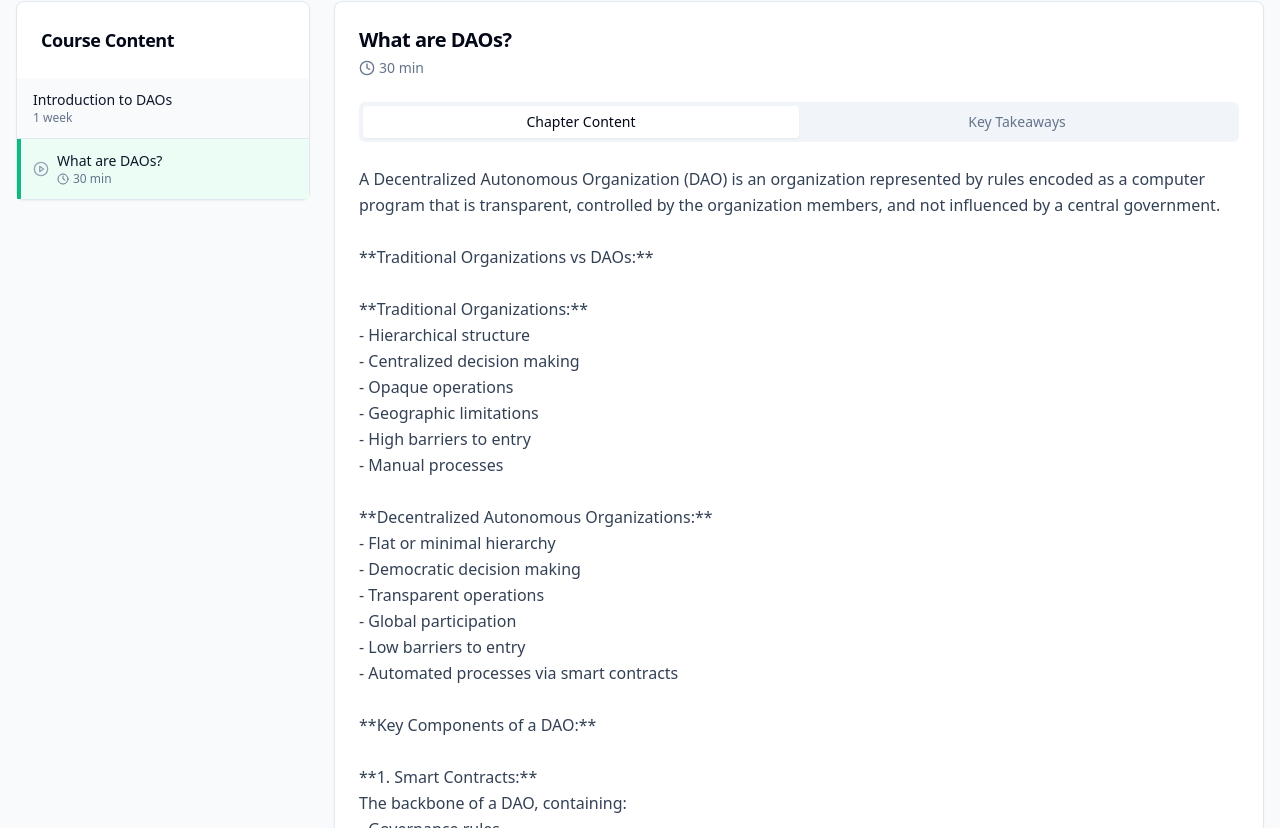
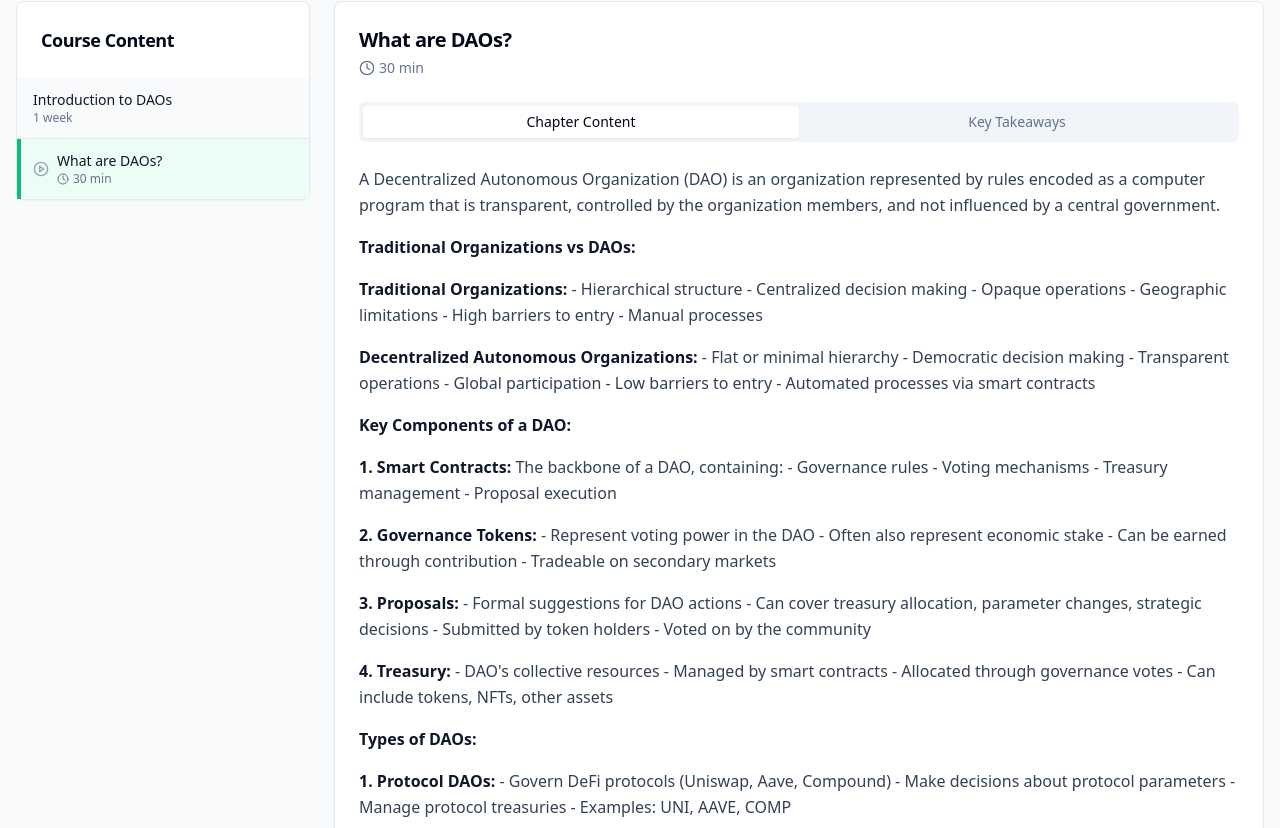
Before and after one commit to olamilekanalaga/onboard-web3-academy, a React (Vite) app: page /courses/daos in a window 1280 px wide. Shown: the part 412-1240 px from the top of the page. Built offline with nearby package versions, Linux system fonts and the light colour scheme.

Commit message:
Fix: Improve course content readability
Replaced asterisks with bold text and improved the overall layout of course content for better readability.

```diff
--- a/src/pages/Course.tsx
+++ b/src/pages/Course.tsx
@@ -63,6 +63,67 @@ const Course = () => {
   const totalChapters = course.modules.reduce((sum, module) => sum + module.chapters.length, 0);
   const completedCount = completedChapters.length;
   const progressPercentage = (completedCount / totalChapters) * 100;
+
+  // Function to format chapter content with proper typography
+  const formatContent = (content: string) => {
+    return content
+      .split('\n\n')
+      .map((paragraph, index) => {
+        if (paragraph.trim() === '') return null;
+
+        // Handle headers (lines starting with ##)
+        if (paragraph.startsWith('##')) {
+          return (
+            <h3 key={index} className="text-xl font-bold text-slate-900 mt-6 mb-3">
+              {paragraph.replace(/^##\s*/, '')}
+            </h3>
+          );
+        }
+
+        // Handle subheaders (lines starting with ###)
+        if (paragraph.startsWith('###')) {
+          return (
+            <h4 key={index} className="text-lg font-semibold text-slate-800 mt-4 mb-2">
+              {paragraph.replace(/^###\s*/, '')}
+            </h4>
+          );
+        }
+
+        // Handle bold text (replace **text** with proper bold)
+        const formattedParagraph = paragraph.replace(/\*\*(.*?)\*\*/g, '<strong class="font-semibold text-slate-900">$1</strong>');
+
+        // Handle bullet points
+        if (paragraph.includes('•') || paragraph.includes('-')) {
+          const lines = paragraph.split('\n').filter(line => line.trim());
+          const isBulletList = lines.every(line => line.trim().startsWith('•') || line.trim().startsWith('-'));
+
+          if (isBulletList) {
+            return (
+              <ul key={index} className="space-y-2 my-4 ml-4">
+                {lines.map((line, lineIndex) => (
+                  <li key={lineIndex} className="flex items-start space-x-2 text-slate-700">
+                    <span className="text-emerald-600 font-bold mt-1">•</span>
+                    <span dangerouslySetInnerHTML={{
+                      __html: line.replace(/^[•-]\s*/, '').replace(/\*\*(.*?)\*\*/g, '<strong class="font-semibold text-slate-900">$1</strong>')
+                    }} />
+                  </li>
+                ))}
+              </ul>
+            );
+          }
+        }
+
+        // Regular paragraphs
+        return (
+          <p
+            key={index}
+            className="text-slate-700 leading-relaxed mb-4"
+            dangerouslySetInnerHTML={{ __html: formattedParagraph }}
+          />
+        );
+      })
+      .filter(Boolean);
+  };
 
   return (
     <div className="min-h-screen bg-slate-50">
@@ -213,10 +274,10 @@ const Course = () => {
                     </TabsList>
 
                     <TabsContent value="content" className="space-y-6 mt-6">
-                      {/* Chapter Content */}
+                      {/* Chapter Content with improved formatting */}
                       <div className="prose max-w-none">
-                        <div className="text-slate-700 leading-relaxed whitespace-pre-line">
-                          {currentChapter.content}
+                        <div className="text-slate-700 leading-relaxed">
+                          {formatContent(currentChapter.content)}
                         </div>
                       </div>
 
```
